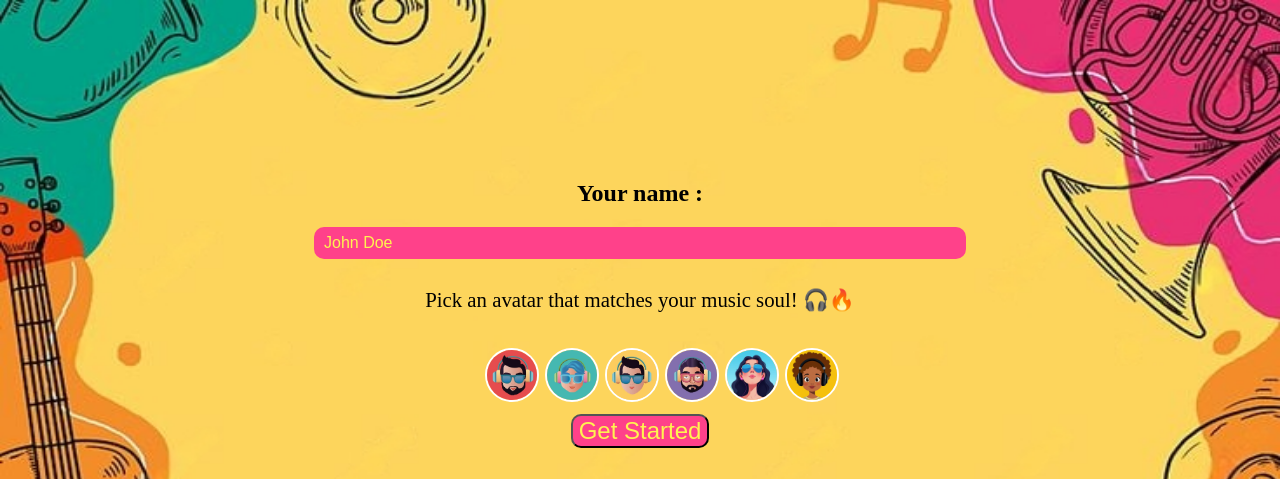
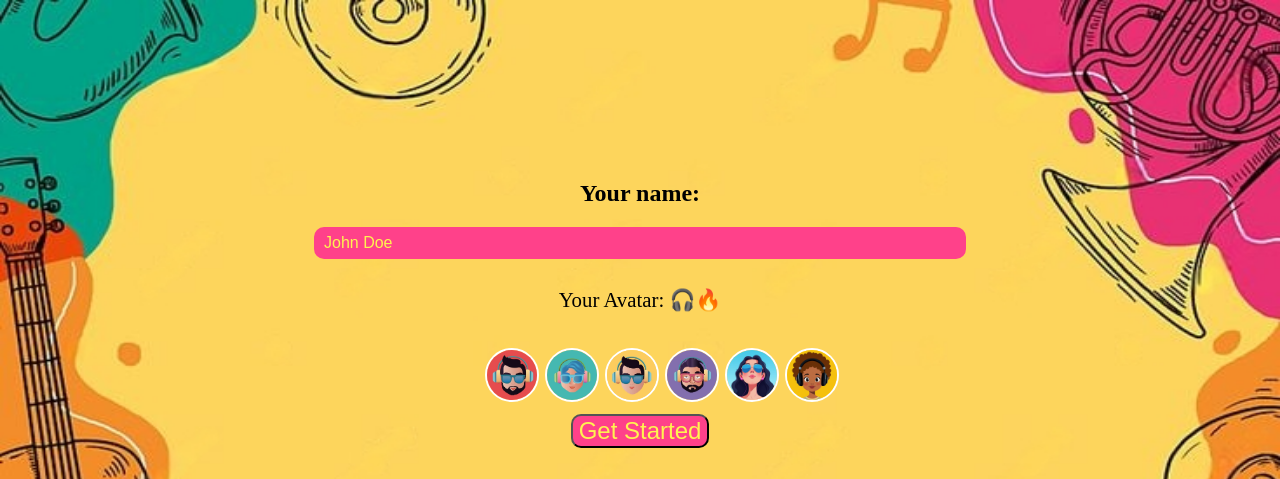
Before and after one commit to emaaanbutt/Nota-Your-Melody-Your-Space, a plain HTML site: page pages/profile.html in a window 1280 px wide. Shown: the top 479 px of the page. Drawn offline with nearby package versions, Linux system fonts and the light colour scheme.

Commit message:
profile.

```diff
--- a/Assets/CSS/profile.css
+++ b/Assets/CSS/profile.css
@@ -38,6 +38,7 @@ html, body {
 }
 
 
+
 #icons-container{
     display: flex;
     flex-direction: row;
--- a/pages/profile.html
+++ b/pages/profile.html
@@ -13,7 +13,7 @@
         <img src="../Assets/Images/music-bg.jpeg" alt="musical instruments in background">
 
         <div id="container">
-            <h2>Your name :</h2>
+            <h2>Your name: </h2>
             <input id="name" type="text" placeholder="John Doe" required>
             <button id="save-btn" class="btn">
                 Save
@@ -22,7 +22,7 @@
                 <span class="hidden">Name is required</span>
             </div>
             <div id="pick-avatar">
-                <p>Pick an avatar that matches your music soul! 🎧🔥</p>
+                <p>Your Avatar: 🎧🔥</p>
             </div>
             <div id="invalid-avatar">
                 <span class="hidden">Avatar is required</span>
--- a/script/profile.js
+++ b/script/profile.js
@@ -2,7 +2,16 @@ $(function(){
     let username = localStorage.getItem("username");
     let avatar = localStorage.getItem("avatar");
 
+
     $("#name").val(username);
+
+    const avatars = document.querySelectorAll(".avatar-option img");
+
+    avatars.forEach(function(avatar){
+        if ($(avatar).attr("src") == avatar){
+            avatar.classList.add("selected");
+        }
+    });
 
     $("#name").on("input", function(){
         $("#save-btn").show();
```
